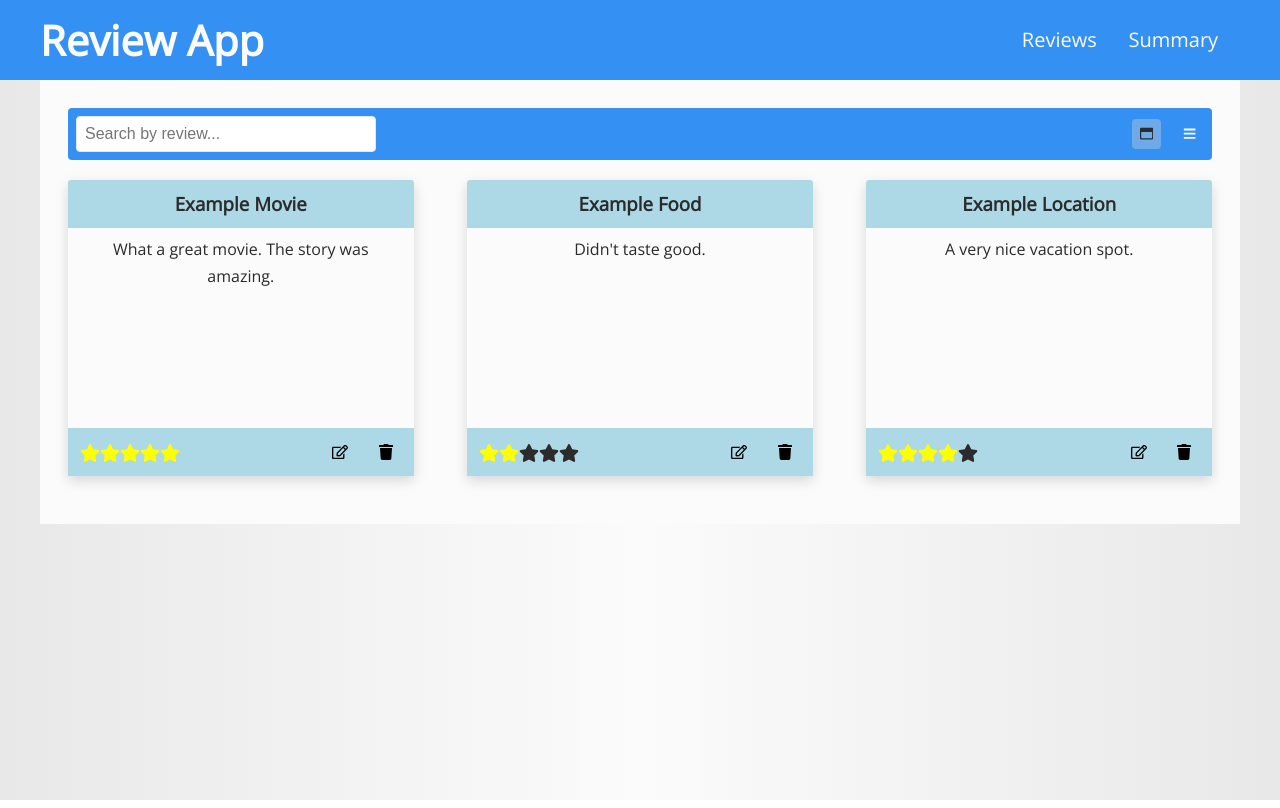
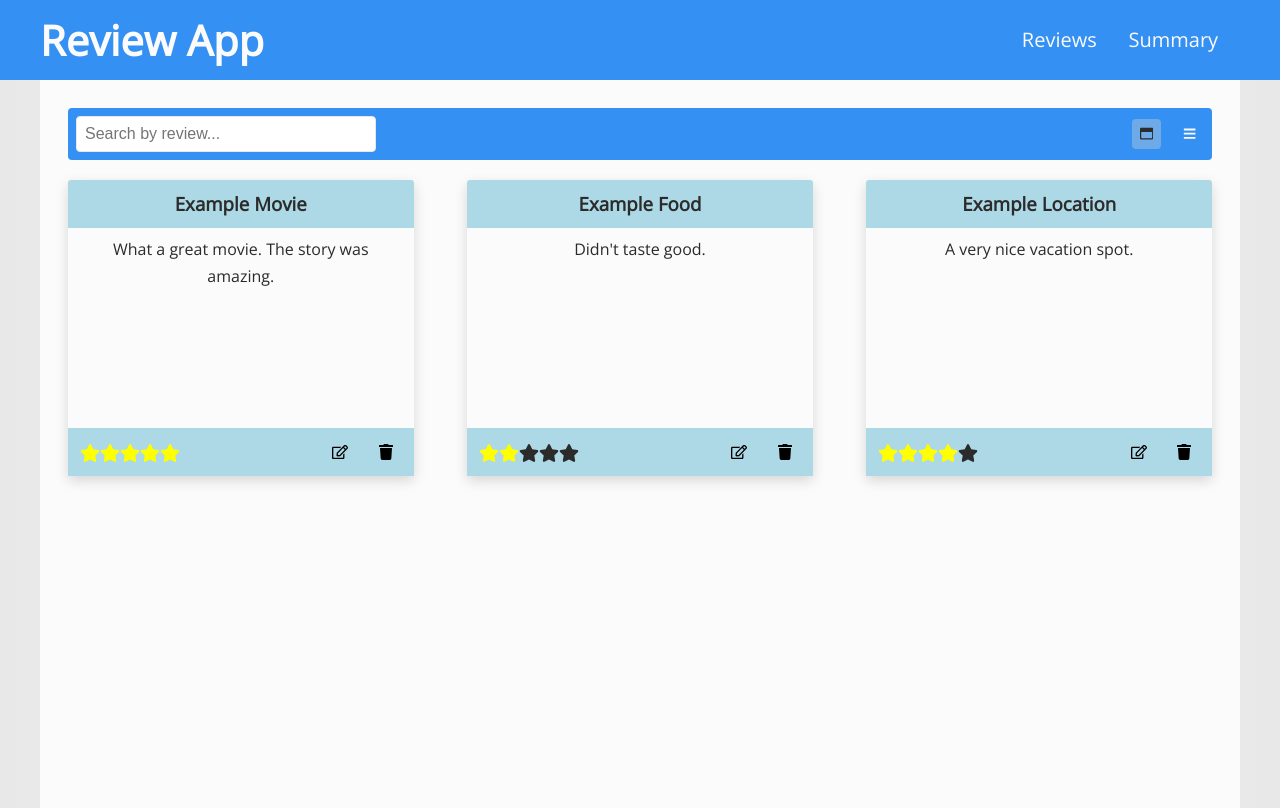
Before and after one commit to Jesrogers/review-app-frontend, a React (Create React App) app: page / in a window 1280 px wide. Built offline with nearby package versions, Linux system fonts and the light colour scheme.

Commit message:
review filtering

```diff
--- a/src/components/ReviewSectionFilters/ReviewSectionFilters.js
+++ b/src/components/ReviewSectionFilters/ReviewSectionFilters.js
@@ -7,10 +7,17 @@ const ReviewSectionFilters = ({
   rowLayout,
   onRowLayoutChange,
   onCardLayoutChange,
+  filterText,
+  onFilterTextChange,
 }) => {
   return (
     <div className={styles.reviewSectionFilters}>
-      <input type="text" placeholder="Search by review..." />
+      <input
+        type="text"
+        placeholder="Search by review..."
+        value={filterText}
+        onChange={onFilterTextChange}
+      />
 
       <div className={styles.reviewSectionFilters__buttonContainer}>
         <button
--- a/src/pages/Reviews/Reviews.js
+++ b/src/pages/Reviews/Reviews.js
@@ -1,4 +1,4 @@
-import React from 'react';
+import React, { useState } from 'react';
 import styles from './Reviews.module.scss';
 import NoReviewsMessage from '../../components/NoReviewsMessage/NoReviewsMessage';
 import ReviewCard from '../../components/ReviewCard/ReviewCard';
@@ -11,7 +11,21 @@ const Reviews = ({
   handleRowLayoutChange,
   handleCardLayoutChange,
 }) => {
+  const [filterText, setFilterText] = useState('');
+
   const layoutClass = rowLayout ? 'rows' : 'cards';
+
+  const handleFilterTextChange = (e) => {
+    setFilterText(e.target.value);
+  };
+
+  const filteredReviews = reviews.filter((review) => {
+    return (
+      review.title.toLowerCase().includes(filterText.toLowerCase()) ||
+      review.description.toLowerCase().includes(filterText.toLowerCase()) ||
+      review.rating === Number(filterText)
+    );
+  });
 
   return (
     <section className={styles.reviewSection}>
@@ -20,11 +34,13 @@ const Reviews = ({
           rowLayout={rowLayout}
           onRowLayoutChange={handleRowLayoutChange}
           onCardLayoutChange={handleCardLayoutChange}
+          filterText={filterText}
+          onFilterTextChange={handleFilterTextChange}
         />
       </header>
       <div className={`${styles.reviewSection__content} ${layoutClass}`}>
         {reviews.length ? (
-          reviews.map((review) => (
+          filteredReviews.map((review) => (
             <ReviewCard review={review} key={review.id} />
           ))
         ) : (
--- a/src/pages/Reviews/Reviews.module.scss
+++ b/src/pages/Reviews/Reviews.module.scss
@@ -19,7 +19,7 @@
 
         position: relative;
         height: 100%;
-        // min-height: 37.5rem;
+        min-height: 37.5rem;
         text-align: center;
     }
 }
```
